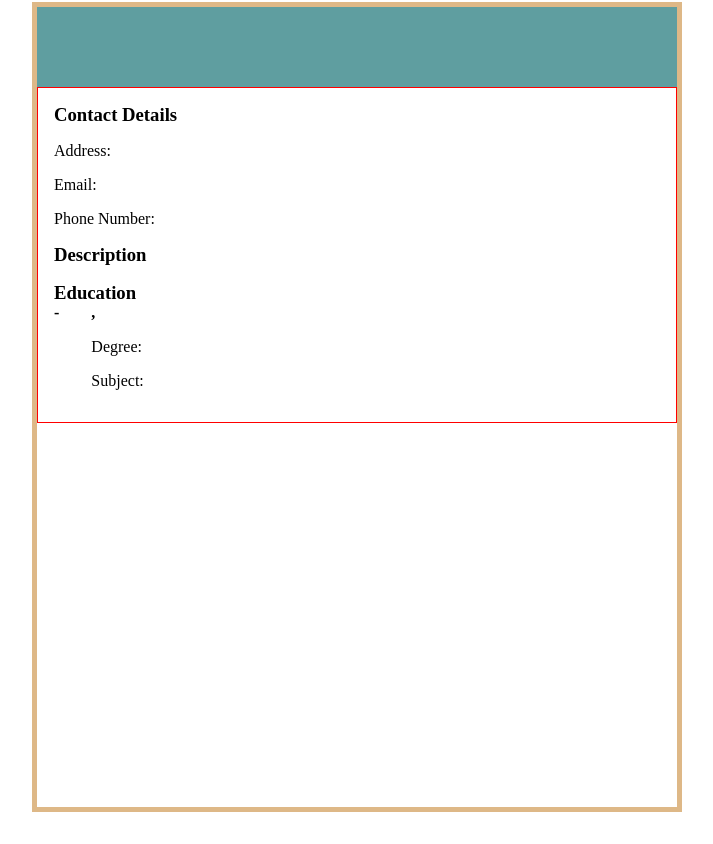
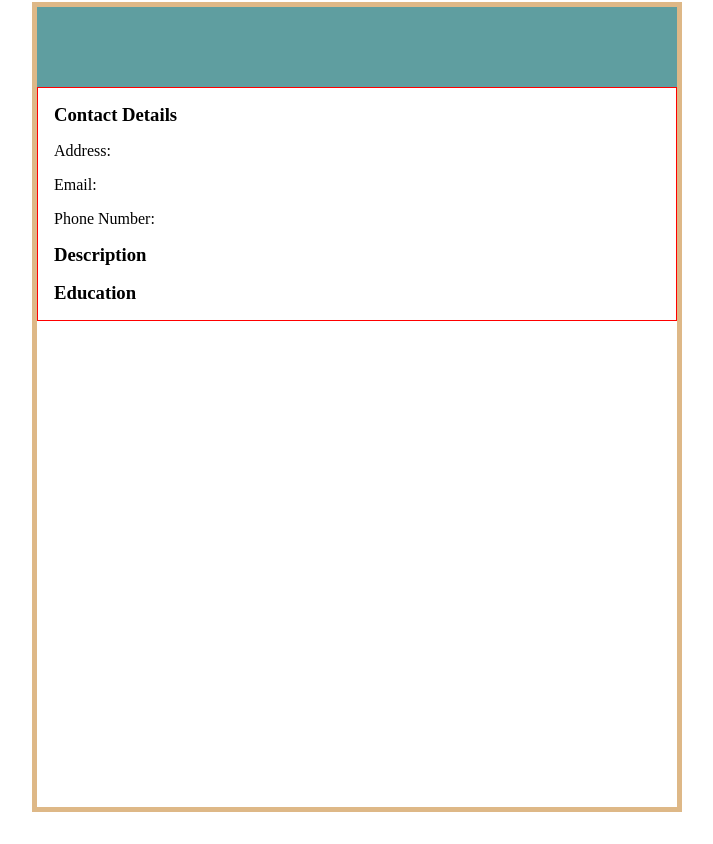
Before and after one commit to invisibleopey/cv-project, a React (Create React App) app: page / in a window 1280 px wide. Shown: the part 818-1662 px from the top of the page, without its empty margins (283-996 px from the left). Built offline with nearby package versions, Linux system fonts and the light colour scheme.

Commit message:
Map and Render each element in schools array

```diff
--- a/src/components/Overview.js
+++ b/src/components/Overview.js
@@ -1,7 +1,7 @@
 import React from 'react';
 
 function Overview(props) {
-  const { genInfo, school } = props;
+  const { genInfo, schools } = props;
   return (
     <div>
       <div className="overview-hero">
@@ -21,6 +21,8 @@ function Overview(props) {
         </div>
         <div className="overview-edu">
           <h3>Education</h3>
+          {schools.map((school) => {
+            return (
               <div className="schools">
                 <div>
                   <h4>{`${school.startDate} - ${school.endDate}`}</h4>
@@ -31,6 +33,8 @@ function Overview(props) {
                   <p>Subject: {school.subject}</p>
                 </div>
               </div>
+            );
+          })}
         </div>
       </div>
     </div>
```
Lines whose indentation alone changed are shown as unchanged.
